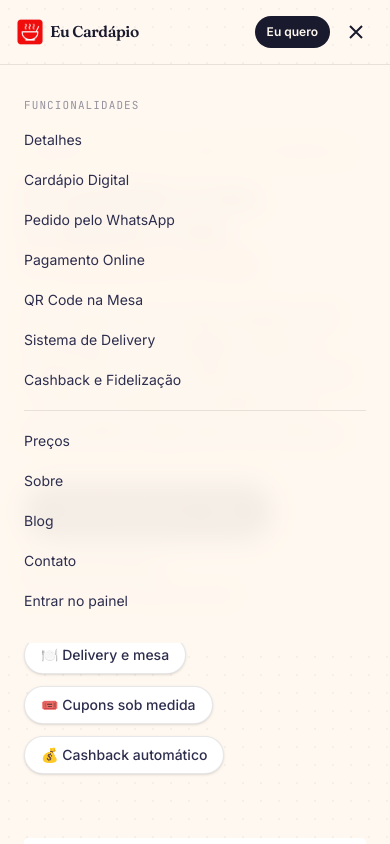
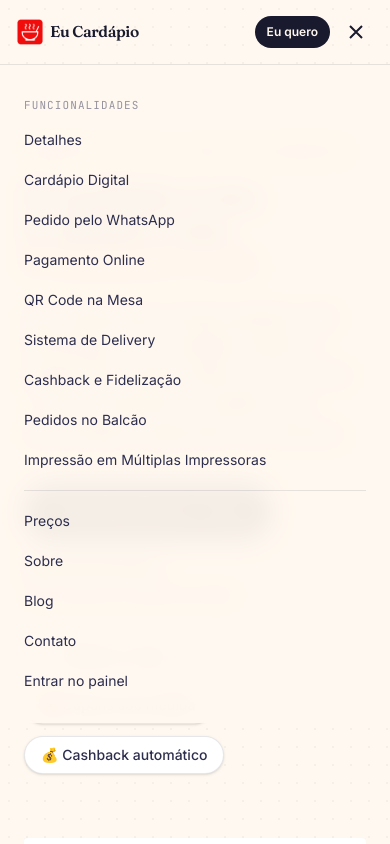
Before and after one commit to jorgeguto87/portal_eucardapio, a React (Vite) app: page / in a window 390 px wide. Both pictures are taken after a click on the button "Menu". Shown: the top 844 px of the page. Built offline with nearby package versions, Linux system fonts and the light colour scheme; no server answers.

Commit message:
Add links for 'Pedidos no Balcão' and 'Impressão em Múltiplas Impressoras'

```diff
--- a/src/components/Nav.jsx
+++ b/src/components/Nav.jsx
@@ -57,6 +57,8 @@
                 <Link to="/qr-code-mesa" className="block px-4 py-2 text-sm text-ink-soft hover:bg-paper-dim hover:text-ink transition-colors">QR Code na Mesa</Link>
                 <Link to="/sistema-delivery" className="block px-4 py-2 text-sm text-ink-soft hover:bg-paper-dim hover:text-ink transition-colors">Sistema de Delivery</Link>
                 <Link to="/cashback-fidelizacao" className="block px-4 py-2 text-sm text-ink-soft hover:bg-paper-dim hover:text-ink transition-colors">Cashback e Fidelização</Link>
+                <Link to="/pedidos-balcao" className="block px-4 py-2 text-sm text-ink-soft hover:bg-paper-dim hover:text-ink transition-colors">Pedidos no Balcão</Link>
+                <Link to="/multiplas-impressoras" className="block px-4 py-2 text-sm text-ink-soft hover:bg-paper-dim hover:text-ink transition-colors">Impressão em Múltiplas Impressoras</Link>
               </div>
             </div>
           </div>
@@ -114,6 +116,8 @@
           <Link to="/qr-code-mesa" onClick={() => setMenuOpen(false)} className="block py-2 text-sm text-ink-soft hover:text-ink">QR Code na Mesa</Link>
           <Link to="/sistema-delivery" onClick={() => setMenuOpen(false)} className="block py-2 text-sm text-ink-soft hover:text-ink">Sistema de Delivery</Link>
           <Link to="/cashback-fidelizacao" onClick={() => setMenuOpen(false)} className="block py-2 text-sm text-ink-soft hover:text-ink">Cashback e Fidelização</Link>
+          <Link to="/pedidos-balcao" onClick={() => setMenuOpen(false)} className="block py-2 text-sm text-ink-soft hover:text-ink">Pedidos no Balcão</Link>
+          <Link to="/multiplas-impressoras" onClick={() => setMenuOpen(false)} className="block py-2 text-sm text-ink-soft hover:text-ink">Impressão em Múltiplas Impressoras</Link>
           <div className="border-t border-ink/10 my-3" />
           <Link to="/precos" onClick={() => setMenuOpen(false)} className="block py-2 text-sm text-ink-soft hover:text-ink">Preços</Link>
           <Link to="/sobre" onClick={() => setMenuOpen(false)} className="block py-2 text-sm text-ink-soft hover:text-ink">Sobre</Link>
```
